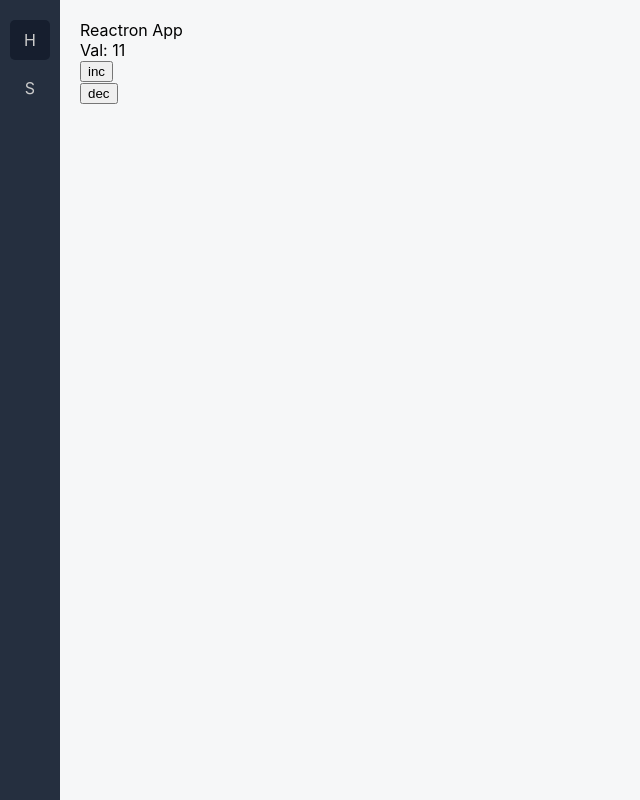
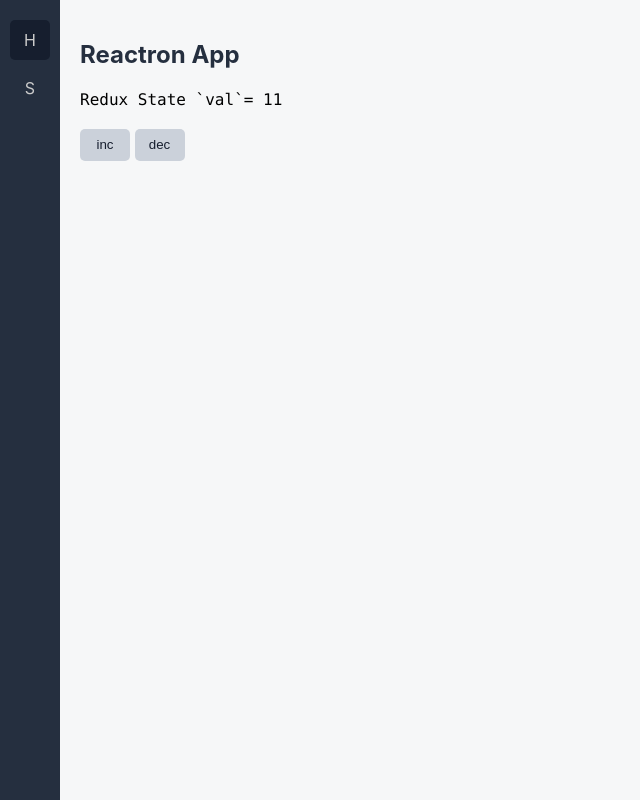
Before and after one commit to SamirDjelal/Reactron, a React (Create React App) app: page / in a window 1280 px wide. Shown: the whole page, without its empty margins (0-640 px from the left). Built offline with nearby package versions, Linux system fonts and the light colour scheme.

Commit message:
home page style changed

```diff
--- a/src/screens/Home.jsx
+++ b/src/screens/Home.jsx
@@ -12,11 +12,10 @@ class Home extends Component {
 	render() {
 		return (
 			<Fragment>
-				Reactron App <br/>
-				Val: {this.props.val} <br/>
-				<button onClick={() => this.props.inc(2)}>inc</button>
-				<br/>
-				<button onClick={() => this.props.dec(2)}>dec</button>
+				<h2>Reactron App</h2>
+				<code>Redux State `val`= {this.props.val}</code>
+				<br/><br/>
+				<button onClick={() => this.props.inc(2)}>inc</button> <button onClick={() => this.props.dec(2)}>dec</button>
 				<br/>
 			</Fragment>
 		);
--- a/src/styles/App.scss
+++ b/src/styles/App.scss
@@ -49,6 +49,18 @@
 		padding: 20px;
 		margin-left: 60px;
 
+		h2{
+			color: #252f3f;
+		}
+		button{
+			border: 0;
+			width: 50px;
+			line-height: 30px;
+			background-color: #cbd1da;
+			border-radius: 5px;
+			color: #161e2e;
+			cursor: pointer;
+		}
 	}
 
 }
```
